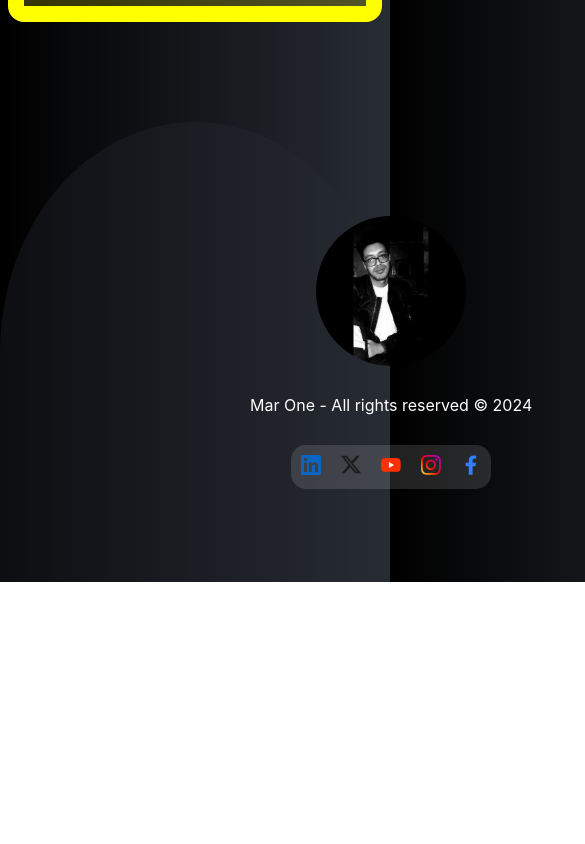
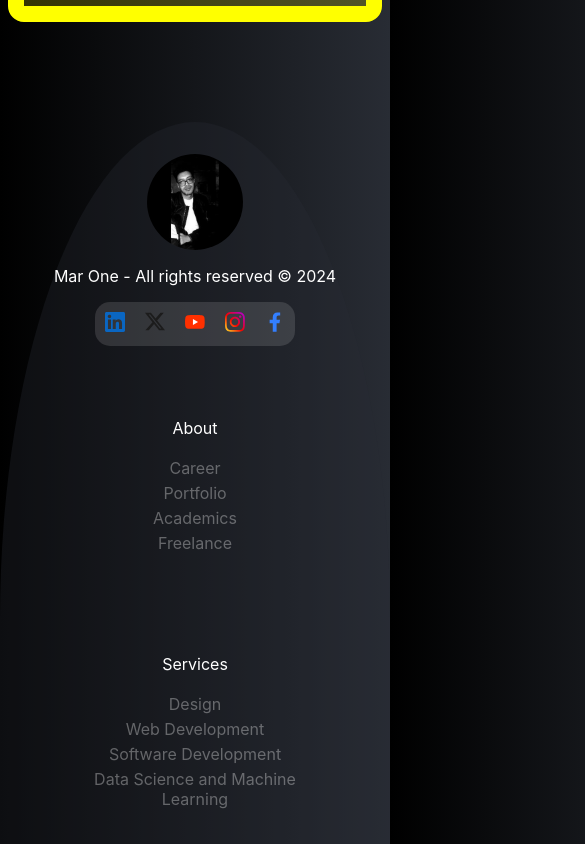
Before and after one commit to MarouaneSoukhrati/mar_react_app, a React (Create React App) app: page /contact in a window 390 px wide. Shown: the part 1520-2364 px from the top of the page, 585 px wide, since content can reach past the window. Before the commit the page ends 2102 px from the top, so only its background shows below. Built offline with nearby package versions, Linux system fonts and the light colour scheme.

Commit message:
Update Afooter.css

```diff
--- a/src/ComponentStyle/Afooter.css
+++ b/src/ComponentStyle/Afooter.css
@@ -4,14 +4,19 @@
   justify-content: space-evenly;
   color: white;
   background-color: #282c3455;
-  border-radius: 100% 100% 0% 0%/ 100% 100% 0% 0%;
+  border-radius: 100% 100% 0% 0% / 100% 100% 0% 0%;
 }
 
 .footer-wrapper {
-  padding: 5em 15.625em;
+  /* fluid padding: shrinks smoothly between mobile and desktop instead of
+     jumping at a breakpoint. Horizontal padding especially — 15.625em (250px)
+     was way too much on small screens. */
+  padding: clamp(2em, 6vw, 5em) clamp(1.25em, 8vw, 15.625em);
   display: flex;
   flex-direction: row;
+  flex-wrap: wrap; /* let sections drop to the next line instead of squeezing */
   justify-content: space-evenly;
+  gap: 2em; /* replaces the spacing that padding/margins used to fake between wrapped rows */
 }
 
 .logo-section {
@@ -19,7 +24,7 @@
   flex-direction: column;
   justify-content: space-evenly;
   align-items: center;
-  padding-right: 6.25em;
+  padding-right: 0; /* was 6.25em fixed; gap on the parent now handles spacing */
 }
 
 .social-media-wrapper {
@@ -29,6 +34,7 @@
   align-items: center;
   background-color: #ffffff20;
   border-radius: 0.9375em;
+  flex-wrap: wrap;
 }
 
 .social-media-logo {
@@ -40,6 +46,8 @@
 .lister-section {
   display: flex;
   flex-direction: row;
+  flex-wrap: wrap; /* stack the item groups on narrow screens */
+  gap: 1em;
 }
 
 .lister-item {
@@ -72,8 +80,28 @@
 .copyright {
   text-align: center;
   width: max-content;
+  max-width: 100%; /* prevents overflow if the copyright text is long on a narrow screen */
 }
 
 .marouane-logo {
-  width: 9.375em;
+  width: clamp(6em, 20vw, 9.375em);
 }
+
+/* Below ~600px, stop trying to lay sections out in a row at all —
+   full column stack reads much better on phones */
+@media (max-width: 37.5em) {
+  .footer-wrapper {
+    flex-direction: column;
+    align-items: center;
+    text-align: center;
+  }
+
+  .lister-section {
+    flex-direction: column;
+    align-items: center;
+  }
+
+  .logo-section {
+    padding-right: 0;
+  }
+}
```
